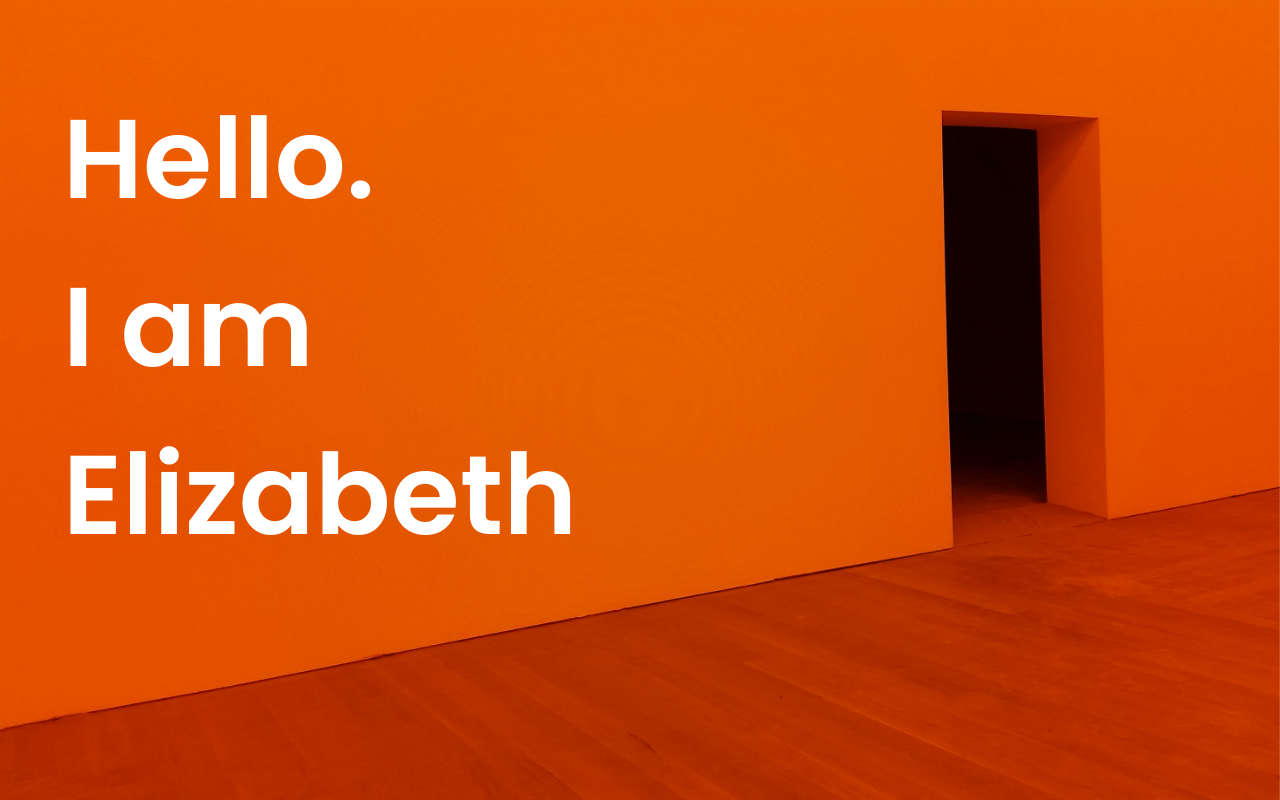
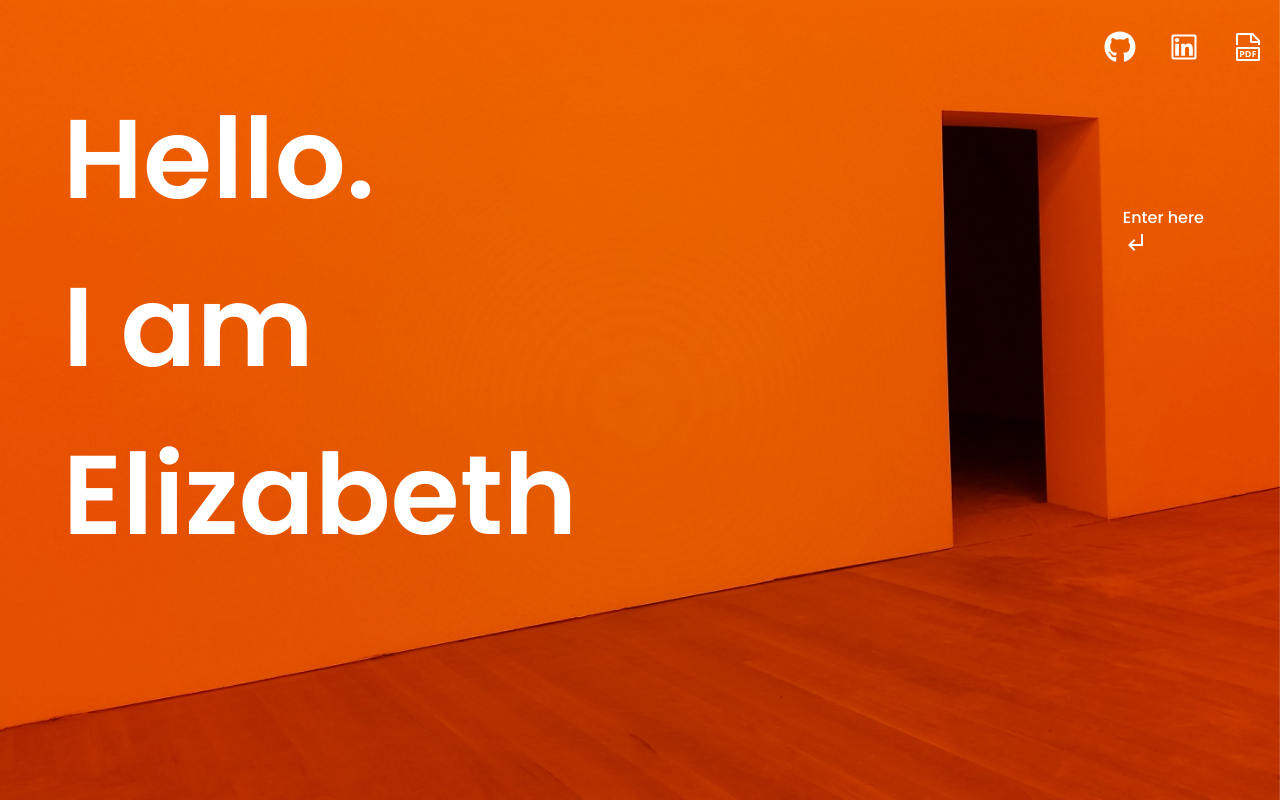
Before and after one commit to LisaPisa12/personal-website, a React (Create React App) app: page / in a window 1280 px wide. Built offline with nearby package versions, Linux system fonts and the light colour scheme.

Commit message:
Feature: Door Link created

```diff
--- a/package.json
+++ b/package.json
@@ -10,6 +10,7 @@
     "@types/node": "^12.0.0",
     "@types/react": "^17.0.0",
     "@types/react-dom": "^17.0.0",
+    "@types/react-icons": "^3.0.0",
     "@types/styled-components": "^5.1.12",
     "react": "^17.0.2",
     "react-dom": "^17.0.2",
--- a/src/App.tsx
+++ b/src/App.tsx
@@ -1,7 +1,14 @@
 import React from "react";
 import HomePage from "./Components/Homepage";
+import Navbar from "./Components/Navbar";
+
 const App: React.FC = () => {
-  return <HomePage />;
+  return (
+    <>
+      <Navbar />
+      <HomePage />
+    </>
+  );
 };
 
 export default App;
--- a/src/Components/Homepage/Homepage.Elements.tsx
+++ b/src/Components/Homepage/Homepage.Elements.tsx
@@ -62,3 +62,24 @@ export const NameLink = styled.a`
     content: "Contact";
   }
 `;
+
+export const DoorLink = styled.div`
+  height: 57%;
+  width: 14%;
+  position: absolute;
+  right: 140px;
+  top: 88px;
+`;
+
+export const TextEnterContainer = styled.div`
+  display: flex;
+  flex-direction: column;
+  position: absolute;
+  right: 76px;
+  top: 205px;
+  animation: ${animateUp} 1s;
+  & > svg {
+    height: 1.5rem;
+    width: 1.5rem;
+  }
+`;
--- a/src/Components/Homepage/index.tsx
+++ b/src/Components/Homepage/index.tsx
@@ -6,7 +6,11 @@ import {
   HelloLink,
   IamLink,
   NameLink,
+  DoorLink,
+  TextEnterContainer,
 } from "./Homepage.Elements";
+
+import { MdSubdirectoryArrowLeft } from "react-icons/md";
 const HomePage: React.FC = () => {
   return (
     <HomePageContainer>
@@ -17,6 +21,13 @@ const HomePage: React.FC = () => {
           <NameLink href="#about" />
         </HeaderContainer>
       </Vertical>
+      <a href="#about">
+        <DoorLink />
+      </a>
+      <TextEnterContainer>
+        Enter here
+        <MdSubdirectoryArrowLeft />
+      </TextEnterContainer>
     </HomePageContainer>
   );
 };
--- /dev/null
+++ b/src/Components/Navbar/Navbar.Elements.tsx
@@ -0,0 +1,68 @@
+import styled from "styled-components";
+
+interface IProps {
+  click?: boolean;
+}
+
+export const NavbarContainer = styled.nav`
+  position: fixed;
+  z-index: 999;
+  display: flex;
+  align-items: center;
+  background-color: transparent;
+  height: 5rem;
+  justify-content: flex-end;
+  width: 100%;
+`;
+
+export const MediaContainer = styled.ul`
+  display: flex;
+  align-items: center;
+  list-style: none;
+  text-align: center;
+  @media screen and (max-width: 960px) {
+    display: flex;
+    flex-direction: column;
+    width: 100%;
+    height: 90vh;
+    position: absolute;
+    top: 80px;
+    left: ${(click: IProps) => (click ? 0 : "-100%")};
+    opacity: 1;
+    transition: all 0.5s ease;
+  }
+`;
+
+export const MediaItem = styled.li`
+  height: 80px;
+  border-bottom: 2px solid transparent;
+  @media screen and (max-width: 960px) {
+    width: 100%;
+    &:hover {
+      border: none;
+    }
+    &:hover > a > svg {
+      transform: scale(1.5);
+    }
+  }
+`;
+
+export const MediaLinks = styled.a`
+  color: #fff;
+  display: flex;
+  align-items: center;
+  padding: 0.5rem 1rem;
+  height: 100%;
+  transition: all 0.3s ease;
+  & > svg {
+    height: 2rem;
+    width: 2rem;
+    color: #fff;
+  }
+  @media screen and (max-width: 960px) {
+    text-align: center;
+    padding: 2rem;
+    width: 100%;
+    display: table;
+  }
+`;
--- /dev/null
+++ b/src/Components/Navbar/index.tsx
@@ -0,0 +1,39 @@
+import React, { useState } from "react";
+import {
+  NavbarContainer,
+  MediaContainer,
+  MediaItem,
+  MediaLinks,
+} from "./Navbar.Elements";
+import { FaGithub } from "react-icons/fa";
+import { AiOutlineLinkedin } from "react-icons/ai";
+import { VscFilePdf } from "react-icons/vsc";
+
+const Navbar: React.FC = () => {
+  const [click, setClick] = useState(false);
+  const handleClick = () => setClick(!click);
+
+  return (
+    <NavbarContainer>
+      <MediaContainer onClick={handleClick} click={click}>
+        <MediaItem>
+          <MediaLinks href="https://www.joshwcomeau.com/snippets/html/scale-with-pseudoelements/">
+            <FaGithub />
+          </MediaLinks>
+        </MediaItem>
+        <MediaItem>
+          <MediaLinks href="https://www.joshwcomeau.com/snippets/html/scale-with-pseudoelements/">
+            <AiOutlineLinkedin />
+          </MediaLinks>
+        </MediaItem>
+        <MediaItem>
+          <MediaLinks href="https://www.joshwcomeau.com/snippets/html/scale-with-pseudoelements/">
+            <VscFilePdf />
+          </MediaLinks>
+        </MediaItem>
+      </MediaContainer>
+    </NavbarContainer>
+  );
+};
+
+export default Navbar;
--- a/src/index.css
+++ b/src/index.css
@@ -5,6 +5,7 @@ body {
   margin: 0;
   -webkit-font-smoothing: antialiased;
   -moz-osx-font-smoothing: grayscale;
+  color: #fff;
 }
 
 html {
@@ -13,5 +14,5 @@ html {
 
 a {
   text-decoration: none;
-  color: white;
+  color: #fff;
 }
```
Also changed, not shown: 1 other file (tests, documents, lock files or other folders).
